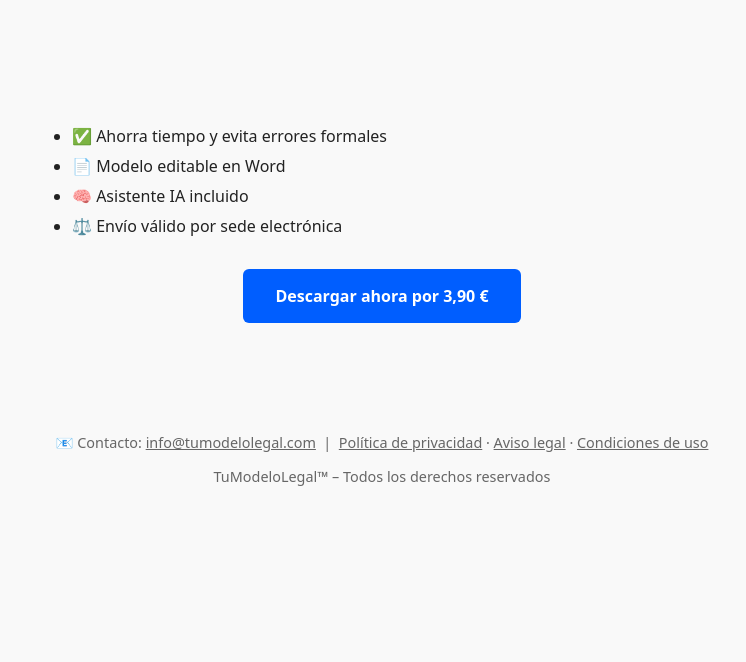
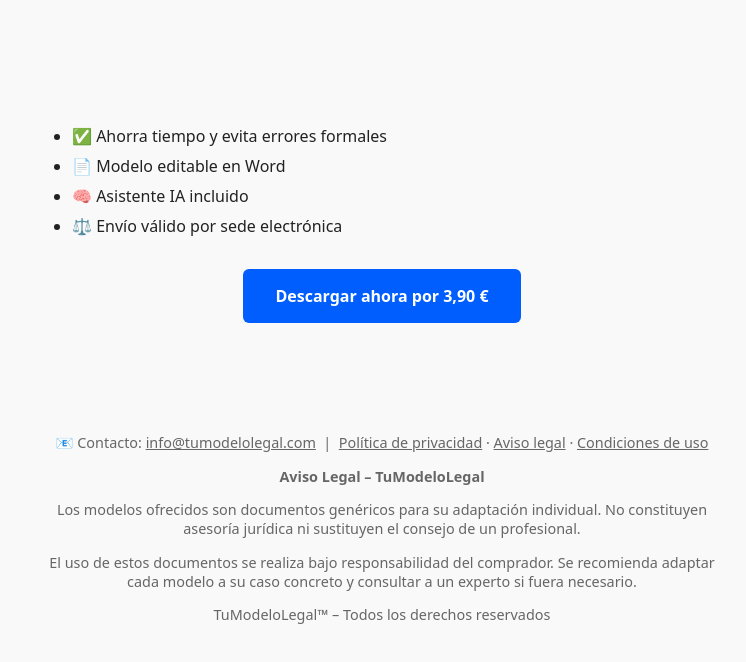
Before and after one commit to tmlrfjml-source/tumodelolegal, a plain HTML site: page index.html in a window 1280 px wide. Shown: the part 184-846 px from the top of the page, without its empty margins (258-1004 px from the left). Before the commit the page ends 800 px from the top, so only its background shows below. Drawn offline with Linux system fonts and the light colour scheme.

Commit message:
Index.html

```diff
--- a/index.html
+++ b/index.html
@@ -83,6 +83,11 @@
     <a href="#">Aviso legal</a> ·
     <a href="#">Condiciones de uso</a>
   </p>
+
+  <p><strong>Aviso Legal – TuModeloLegal</strong></p>
+  <p>Los modelos ofrecidos son documentos genéricos para su adaptación individual. No constituyen asesoría jurídica ni sustituyen el consejo de un profesional.</p>
+  <p>El uso de estos documentos se realiza bajo responsabilidad del comprador. Se recomienda adaptar cada modelo a su caso concreto y consultar a un experto si fuera necesario.</p>
+
   <p>TuModeloLegal™ – Todos los derechos reservados</p>
 </footer>
 </body>
```
Lines whose indentation alone changed are shown as unchanged.
